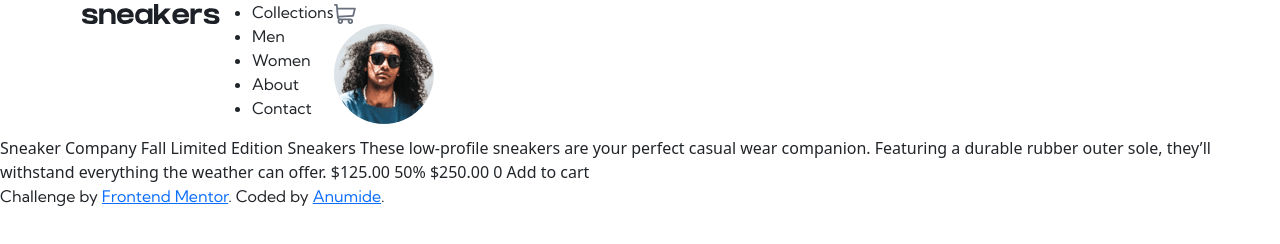
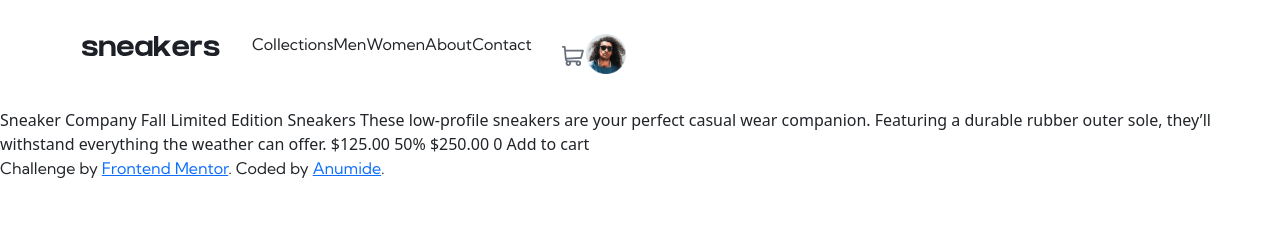
Before and after one commit to Anumide/buysneakers, a plain HTML site: page men.html in a window 1280 px wide. Drawn offline with nearby package versions, Linux system fonts and the light colour scheme.

Commit message:
styled the profile

```diff
--- a/men.html
+++ b/men.html
@@ -40,11 +40,11 @@
 
                 <!-- div for cart and profile -->
             <div class="cartProfile">
-              <div class="logo">
+              <div class="cart">
                   <img src="images/icon-cart.svg" alt="cart">
               </div>
               <!-- profile -->
-              <div>
+              <div class="profile">
                   <img src="images/image-avatar.png" alt="profile image">
               </div>
           </div>
--- a/scss/men.scss
+++ b/scss/men.scss
@@ -5,6 +5,41 @@
     font-family: 'Kumbh Sans', sans-serif;;
 }
 
+header{
+    margin: 2em 0;
+}
+
 header nav{
     display: flex;
 }
+
+div.navLinks ul{
+    display: flex;
+    li{
+        list-style-type: none;
+    }
+}
+
+div.cartProfile{
+    display: flex;
+    justify-content: center;
+    align-items: center;
+}
+
+div.profile{
+    width: 35%;
+    border: 2px solid transparent;
+    border-radius: 50%;
+    transition: border .3s linear;
+    &:hover{
+        border: 2px solid $orange;
+        //width: 34%;
+    }
+    img{
+        width: 100%;
+        transition: width .1s ease-in;
+        &:hover{
+            width: 99%;
+        }
+    }
+}
```
Also changed, not shown: css/men.css.
